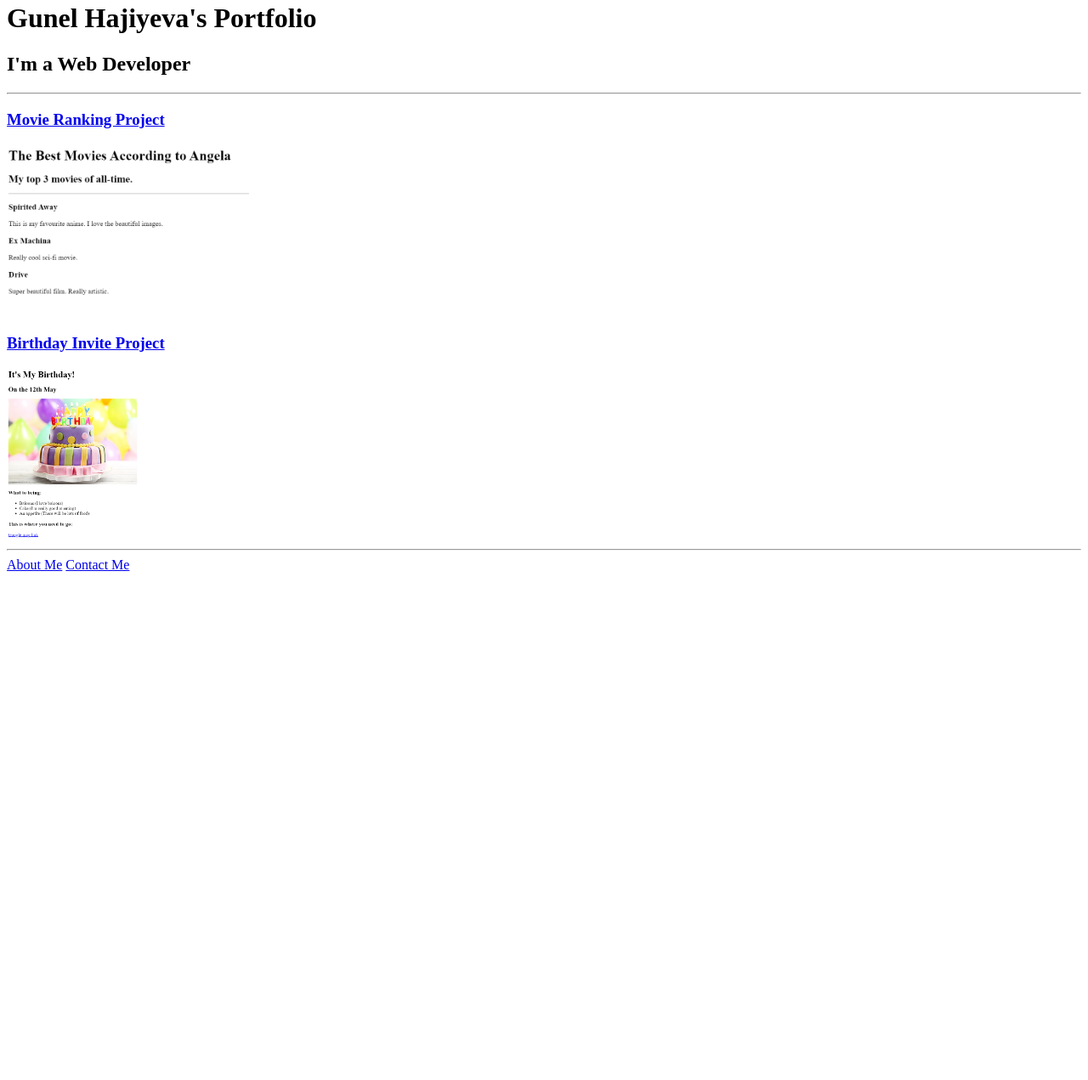
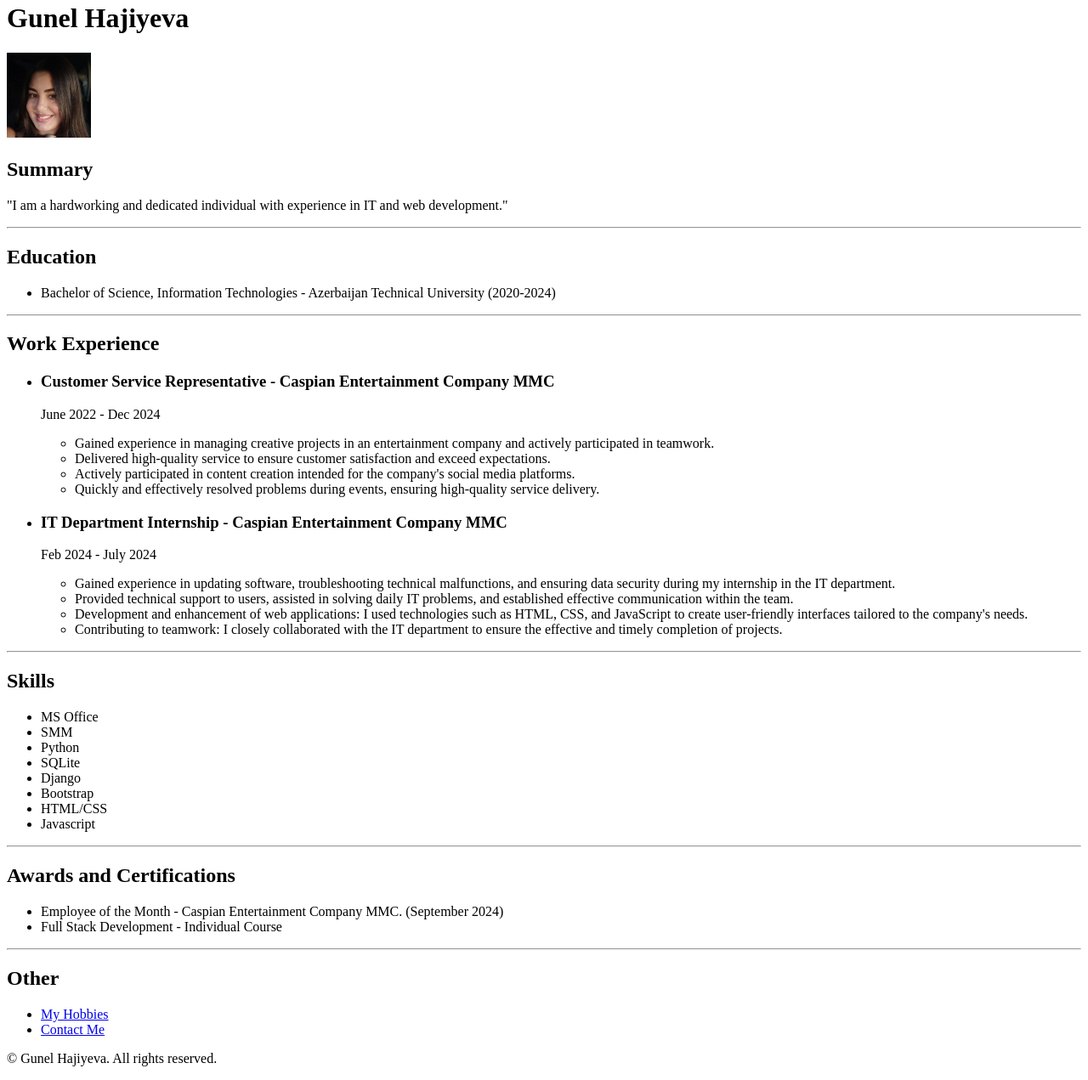
Before and after one commit to Gunel914/html-portfolio, a plain HTML site: page index.html in a window 1280 px wide. Shown: the part 18-1289 px from the top of the page at 85% size. Before the commit the page ends 800 px from the top, so only its background shows below. Drawn offline with Linux system fonts and the light colour scheme.

Commit message:
Add files via upload

```diff
--- a/index.html
+++ b/index.html
@@ -6,29 +6,71 @@
     <title>Gunel's Portfolio</title>
  </head>
  <body>
-    <h1>Gunel Hajiyeva's Portfolio</h1>
-    <h2>I'm a Web Developer</h2>
+    <h1>Gunel Hajiyeva</h1>
+    <img src="./assets/images/quni.jpeg" height="100" alt="my photo"/>
+    <h2>Summary</h2>
+    <p>"I am a hardworking and dedicated individual with experience in IT and web development."</p>
     <hr />
-    <h3><a href="./public/movie-ranking.html">Movie Ranking Project</a></h3>
-    <img src="./assets/images/Ekran görüntüsü (55).png" height="200" alt="best movie"/>
-    <h3><a href="./public/birthday-invite.html">Birthday Invite Project</a></h3>
-    <img src="./assets/images/Ekran görüntüsü (56).png" height="200" alt="birthday cake"/>
+    <h2>Education</h2>
+    <ul>
+       <li>Bachelor of Science, Information Technologies - Azerbaijan Technical University  (2020-2024)</li>
+    </ul>
     <hr />
-    <a href="./public/about.html"> About Me</a>
-    <a href="./public/contact.html">Contact Me</a>
-</body>
+    <h2>Work Experience</h2>
+    <ul>
+        <li>
+            <h3>Customer Service Representative - Caspian Entertainment Company MMC</h3>
+            <p>June 2022 - Dec 2024</p>
+        </li>
+        <ul>
+            <li>Gained experience in managing creative projects in an entertainment company and actively participated in teamwork.</li>
+            <li>Delivered high-quality service to ensure customer satisfaction and exceed expectations.</li>
+            <li>Actively participated in content creation intended for the company's social media platforms.</li>
+            <li>Quickly and effectively resolved problems during events, ensuring high-quality service delivery.</li>
+        </ul>
+    </ul>
+    <ul>
+        <li>
+           <h3>IT Department Internship - Caspian Entertainment Company MMC</h3>
+           <p>Feb 2024 - July 2024</p>
+        </li>
+        <ul>
+            <li>Gained experience in updating software, troubleshooting technical malfunctions, and ensuring data security during my internship in the IT department.</li>
+            <li>Provided technical support to users, assisted in solving daily IT problems, and established effective communication within the team.</li>
+            <li>Development and enhancement of web applications: I used technologies such as HTML, CSS, and JavaScript to create user-friendly interfaces tailored to the company's needs.</li>
+            <li>Contributing to teamwork: I closely collaborated with the IT department to ensure the effective and timely completion of projects.</li>
+        </ul>
+    </ul>
+    <hr />
+    <h2>Skills</h2>
+    <ul>
+        <li>MS Office</li>
+        <li>SMM</li>
+        <li>Python</li>
+        <li>SQLite</li>
+        <li>Django</li>
+        <li>Bootstrap</li>
+        <li>HTML/CSS</li>
+        <li>Javascript</li>
+    </ul>
+    <hr />
+    <h2>Awards and Certifications</h2>
+    <ul>
+        <li>Employee of the Month - Caspian Entertainment Company MMC. (September 2024)</li>
+        <li>Full Stack Development - Individual Course </li>
+    </ul>
+    <hr />
+    <h2>Other</h2>
+    <ul>
+        <li><a href="./public/hobbies.html">My Hobbies</a></li>
+        <li><a href="./public/contact.html">Contact Me</a></li>
+    </ul>
+
+    <footer>
+        <p>© Gunel Hajiyeva. All rights reserved.</p>
+    </footer>
+
+
+
+ </body>
  </html>
-
-<!-- TODO 2: Add Your previous projects' HTML into the public folder -->
-
-<!-- TODO 3: Take screenshots of your project previews and add the images to the images folder -->
-
-<!-- TODO 4: Add titles/subtitles etc. -->
-
-<!-- TODO 5: Add a link to the project pages -->
-
-<!-- TODO 6: Add images to show the project previews
-HINT for TODO 6: You can use the height attribute set to 200 to make the image smaller:
-https://developer.mozilla.org/en-US/docs/Web/HTML/Element/img#attr-height -->
-
-<!-- TODO 7: Add the Contact Me and About Me page links -->
```
Also changed, not shown: public/contact.html (+14 -9 lines), public/hobbies.html (added, +19 -0 lines), assets/images/quni.jpeg (added).
